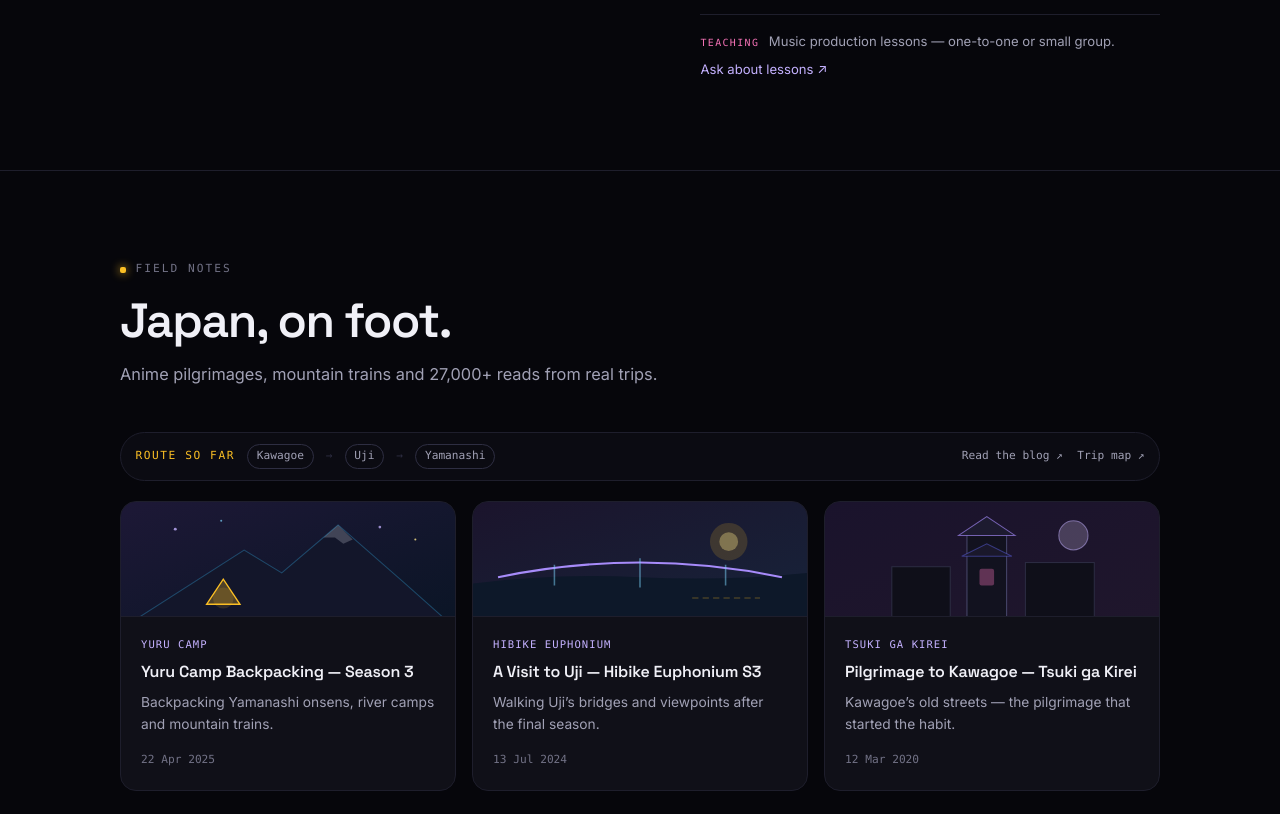
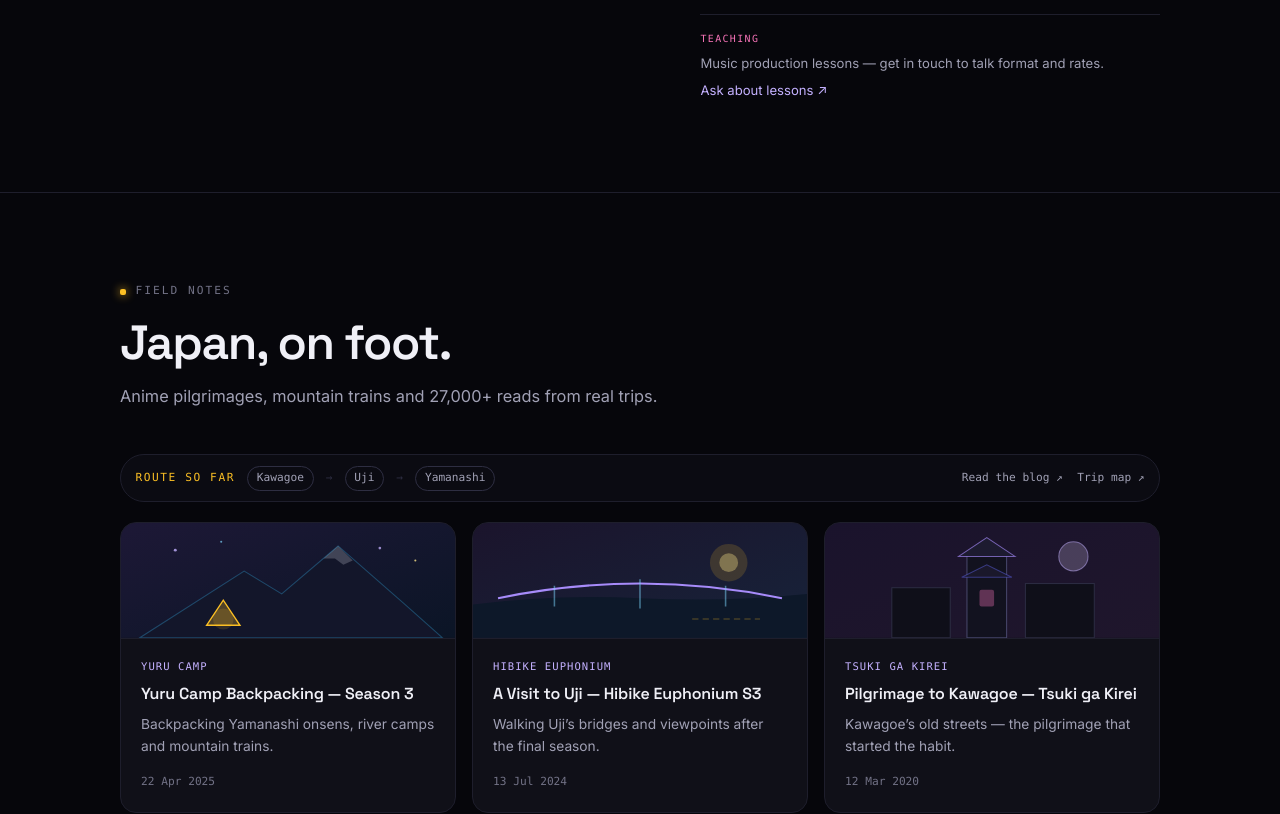
Before and after one commit to Tommo1818/Tommo1818.github.io, an Astro site: page / in a window 1280 px wide. Shown: the part 3178-3992 px from the top of the page. Built offline with nearby package versions, Linux system fonts and the light colour scheme; Astro itself is replaced by a stand-in of ours.

Commit message:
copy: keep music lesson details generic

```diff
--- a/src/pages/index.astro
+++ b/src/pages/index.astro
@@ -211,7 +211,7 @@ const tools = ['Python', 'TypeScript', 'SQL', 'Docker', 'Linux', 'ESP32', 'Astro
 
           <p class="sound-teaching">
             <span class="sound-teaching-label">Teaching</span>
-            Music production lessons — one-to-one or small group.
+            Music production lessons — get in touch to talk format and rates.
             <a href="#contact">Ask about lessons ↗</a>
           </p>
         </div>
```
